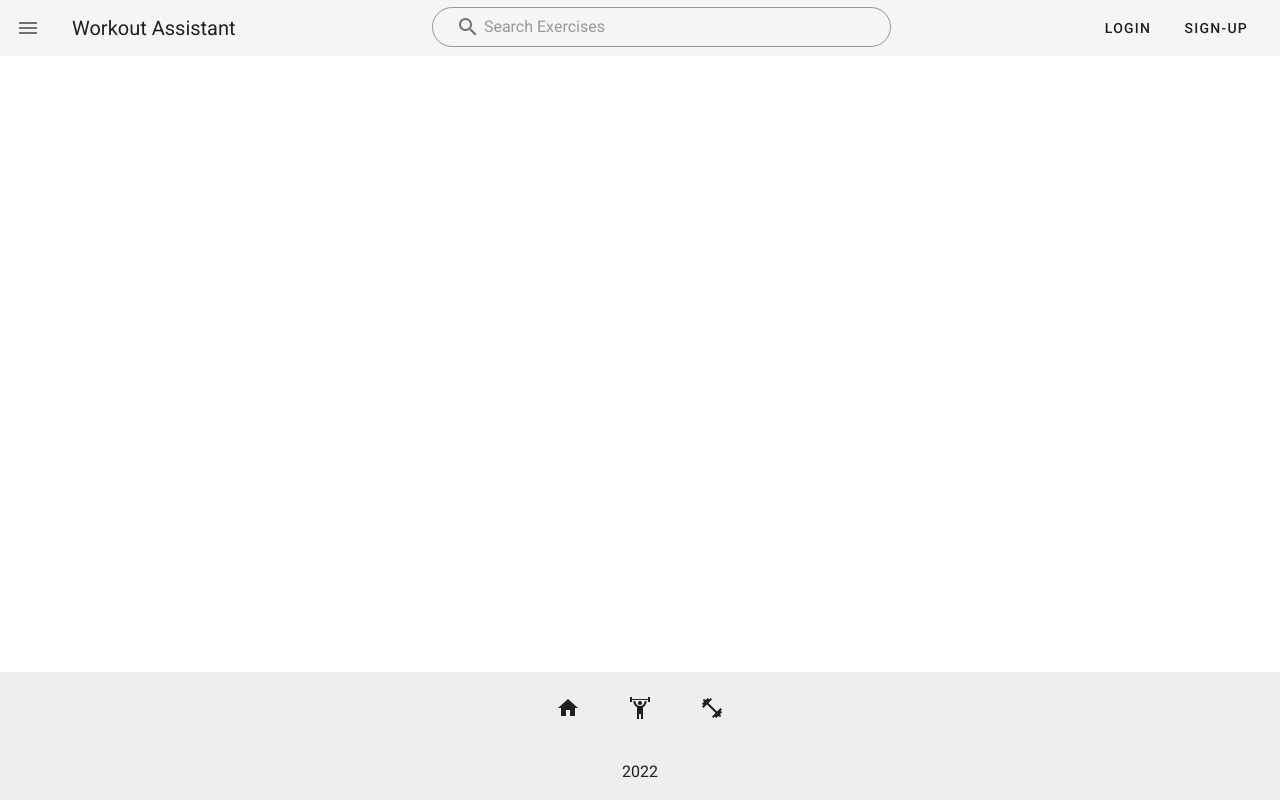
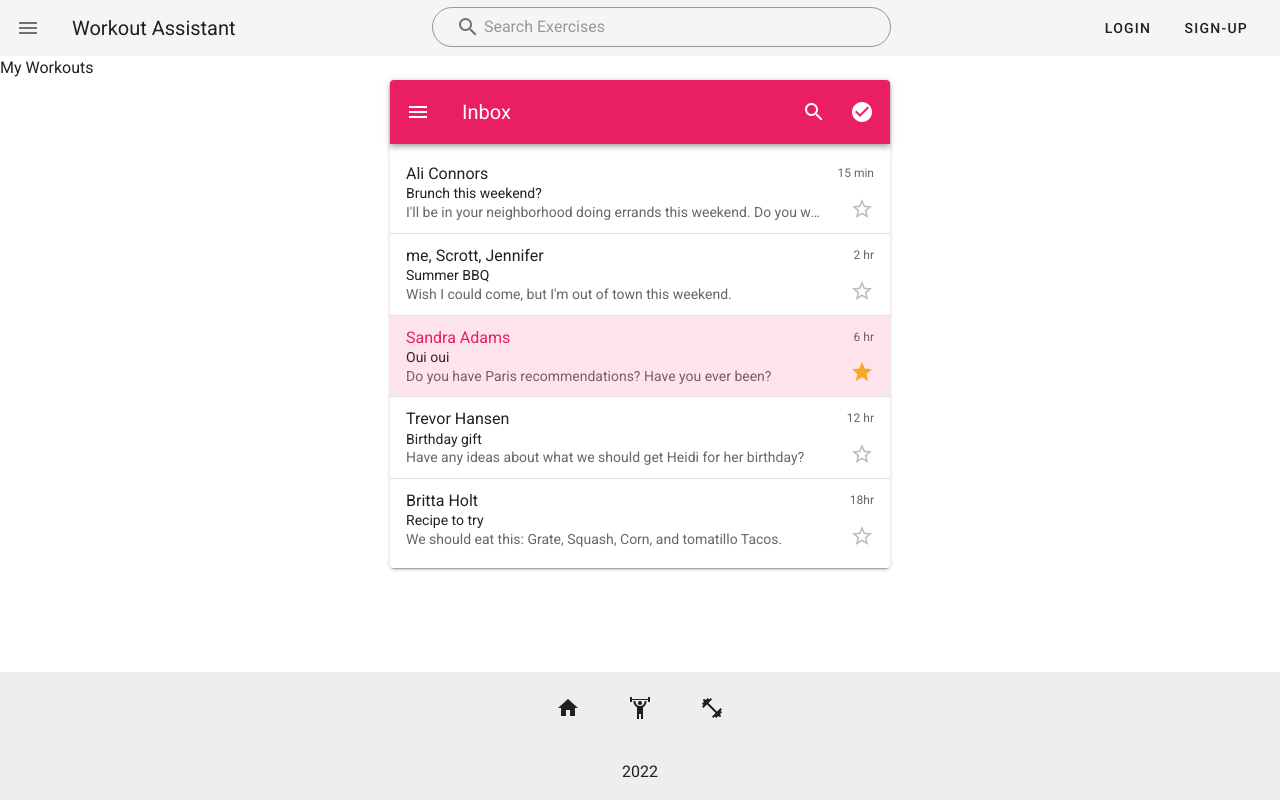
Before and after one commit to TharinWilk/workout-assistant, a Nuxt app: page /account-pages/my-workouts in a window 1280 px wide. Built offline with nearby package versions, Linux system fonts and the light colour scheme.

Commit message:
Updated homepage and added my workouts and favorited pages

```diff
--- a/components/exercise-nav.vue
+++ b/components/exercise-nav.vue
@@ -10,7 +10,7 @@
           </v-slide-item>
         </v-slide-group>
       </v-sheet>
-      <v-list class="d-none d-sm-flex pa-0">
+      <v-list class="d-none d-sm-flex pa-0" min-height="48px">
         <v-list-item v-for="link in categories" :key="link.route" router :to="link.route">
           <v-list-item-title>
             {{ link.name }}
--- a/components/workout-plan-cardio.vue
+++ b/components/workout-plan-cardio.vue
@@ -1,5 +1,5 @@
 <template lang="html">
-<v-card flat class="mx-auto" width="90%">
+  <v-card flat class="mx-auto" width="90%">
     <v-card-subtitle class="text-h5">
       Cardio
     </v-card-subtitle>
--- /dev/null
+++ b/pages/account-pages/favorited-exercises.vue
@@ -0,0 +1,95 @@
+<template lang="html">
+  <article class="">
+    <v-container>
+      <v-list>
+        <v-list-title>
+          My Favorites
+        </v-list-title>
+        <v-list-item v-for="item in favorites" :key="item">
+          <v-list-item-content  v-text="exercises[item].name">
+          </v-list-item-content>
+
+          <v-list-item-action>
+            <v-icon
+              color="red darken-1"
+              size="20px"
+            >
+              mdi-close-circle
+            </v-icon>
+          </v-list-item-action>
+        </v-list-item>
+      </v-list>
+    </v-container>
+    <v-container>
+        <v-toolbar
+          color="blue"
+          dark
+        >
+          <v-toolbar-title>Select Favorites</v-toolbar-title>
+          <v-spacer />
+          <v-btn icon>
+            <v-icon>mdi-magnify</v-icon>
+          </v-btn>
+        </v-toolbar>
+
+        <v-list two-line>
+          <v-list-item-group
+            v-model="favorites"
+            active-class="blue--text"
+            multiple
+          >
+            <template v-for="exercise in exercises">
+              <v-list-item :key="exercise.name">
+                <template #default="{ active }">
+                  <v-list-item-content>
+                    <v-list-item-title v-text="exercise.name" />
+                    <v-list-item-subtitle
+                      class="text--primary"
+                      v-text="exercise.tags[0]"
+                    />
+                    <v-list-item-subtitle v-for="item in exercise.variations" :key="item">
+                      <span v-if="!item.name">{{ item }}</span>
+                      <span v-if="item.name">{{ item.name }}</span>
+                    </v-list-item-subtitle>
+                  </v-list-item-content>
+                  <v-list-item-action>
+                    <v-icon
+                      v-if="!active"
+                      color="grey lighten-1"
+                    >
+                      mdi-star-outline
+                    </v-icon>
+                    <v-icon
+                      v-else
+                      color="yellow darken-3"
+                    >
+                      mdi-star
+                    </v-icon>
+                  </v-list-item-action>
+                </template>
+              </v-list-item>
+
+              <v-divider
+                v-if="exercise < exercise.length - 1"
+                :key="exercise"
+              />
+            </template>
+          </v-list-item-group>
+        </v-list>
+    </v-container>
+  </article>
+</template>
+
+<script>
+import exercises from '~/data/exercises.json'
+
+export default {
+  asyncData ({ params }) {
+    return {
+      exercises,
+      search: '',
+      favorites: [2]
+    }
+  }
+}
+</script>
--- /dev/null
+++ b/pages/account-pages/my-workouts.vue
@@ -0,0 +1,122 @@
+<template lang="html">
+  <article class="">
+    My Workouts
+    <v-card
+      class="mx-auto"
+      max-width="500"
+    >
+      <v-toolbar
+        color="pink"
+        dark
+      >
+        <v-app-bar-nav-icon />
+
+        <v-toolbar-title>Inbox</v-toolbar-title>
+
+        <v-spacer />
+
+        <v-btn icon>
+          <v-icon>mdi-magnify</v-icon>
+        </v-btn>
+
+        <v-btn icon>
+          <v-icon>mdi-checkbox-marked-circle</v-icon>
+        </v-btn>
+      </v-toolbar>
+
+      <v-list two-line>
+        <v-list-item-group
+          v-model="selected"
+          active-class="pink--text"
+          multiple
+        >
+          <template v-for="(item, index) in items">
+            <v-list-item :key="item.title">
+              <template #default="{ active }">
+                <v-list-item-content>
+                  <v-list-item-title v-text="item.title" />
+
+                  <v-list-item-subtitle
+                    class="text--primary"
+                    v-text="item.headline"
+                  />
+
+                  <v-list-item-subtitle v-text="item.subtitle" />
+                </v-list-item-content>
+
+                <v-list-item-action>
+                  <v-list-item-action-text v-text="item.action" />
+
+                  <v-icon
+                    v-if="!active"
+                    color="grey lighten-1"
+                  >
+                    mdi-star-outline
+                  </v-icon>
+
+                  <v-icon
+                    v-else
+                    color="yellow darken-3"
+                  >
+                    mdi-star
+                  </v-icon>
+                </v-list-item-action>
+              </template>
+            </v-list-item>
+
+            <v-divider
+              v-if="index < items.length - 1"
+              :key="index"
+            />
+          </template>
+        </v-list-item-group>
+      </v-list>
+    </v-card>
+  </article>
+</template>
+
+<script>
+export default {
+  data: () => ({
+    selected: [2],
+    items: [
+      {
+        action: '15 min',
+        headline: 'Brunch this weekend?',
+        subtitle: 'I\'ll be in your neighborhood doing errands this weekend. Do you want to hang out?',
+        title: 'Ali Connors'
+      },
+      {
+        action: '2 hr',
+        headline: 'Summer BBQ',
+        subtitle: 'Wish I could come, but I\'m out of town this weekend.',
+        title: 'me, Scrott, Jennifer'
+      },
+      {
+        action: '6 hr',
+        headline: 'Oui oui',
+        subtitle: 'Do you have Paris recommendations? Have you ever been?',
+        title: 'Sandra Adams'
+      },
+      {
+        action: '12 hr',
+        headline: 'Birthday gift',
+        subtitle: 'Have any ideas about what we should get Heidi for her birthday?',
+        title: 'Trevor Hansen'
+      },
+      {
+        action: '18hr',
+        headline: 'Recipe to try',
+        subtitle: 'We should eat this: Grate, Squash, Corn, and tomatillo Tacos.',
+        title: 'Britta Holt'
+      }
+    ]
+  }),
+  updated () {
+    console.log(this.selected)
+  }
+}
+</script>
+
+<style lang="css" scoped>
+</style>
--- a/pages/index.vue
+++ b/pages/index.vue
@@ -1,11 +1,60 @@
 <template lang="html">
-  <div class="">
-    Homepage
-  </div>
+  <article class="">
+    <!-- workout calander / tracker -->
+    <!-- favorites list -->
+    <!-- links to generator -->
+    <!-- links to exercise guide -->
+    <!-- Quick builder -->
+    <!--  -->
+    <v-container>
+      <h1 class="text-center text-h3 font-weight-bold">
+        Welcome
+      </h1>
+    </v-container>
+    <v-container>
+      <v-row>
+        <v-col
+          v-for="link in pageLinks"
+          :key="link.route"
+          cols="12"
+          sm="6"
+          class="py-0"
+        >
+          <v-card
+            router
+            :to="link.route"
+            class="pa-3 my-3"
+            hover
+          >
+            <v-row>
+              <v-card-actions>
+                <v-icon size="48px" color="blue">
+                  {{ link.icon }}
+                </v-icon>
+              </v-card-actions>
+              <v-card-title>
+                {{ link.text }}
+              </v-card-title>
+            </v-row>
+          </v-card>
+        </v-col>
+      </v-row>
+    </v-container>
+  </article>
 </template>
 
 <script>
 export default {
-  layout: 'default'
+  layout: 'default',
+  data () {
+    return {
+      pageLinks: [
+        { icon: 'mdi-weight-lifter', text: 'Generate Workout', route: '/generate-workout' },
+        { icon: 'mdi-dumbbell', text: 'Exercise Guide', route: '/exercise-guide' },
+        { icon: 'mdi-view-dashboard', text: 'My Workouts', route: '/account-pages/my-workouts' },
+        { icon: 'mdi-heart', text: 'Favorited Exercises', route: '/account-pages/favorited-exercises' }
+      ]
+    }
+  }
 }
 </script>
```
